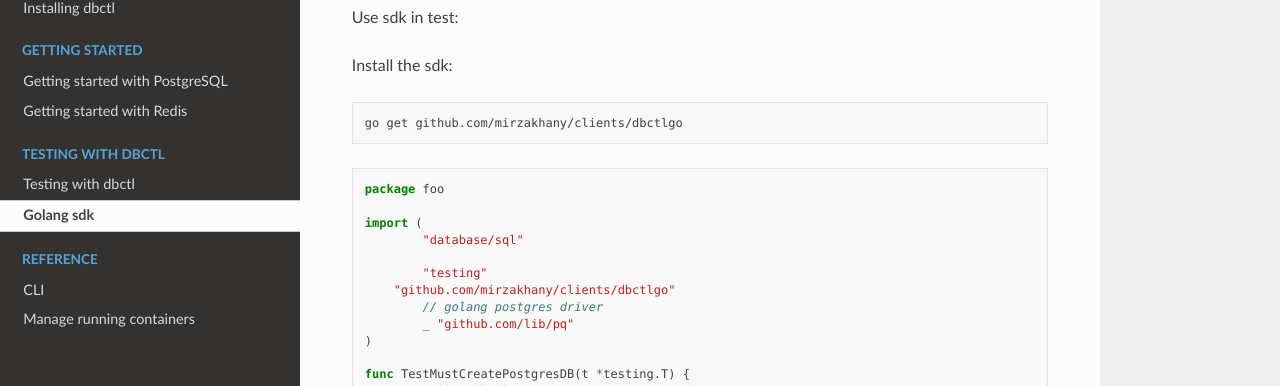
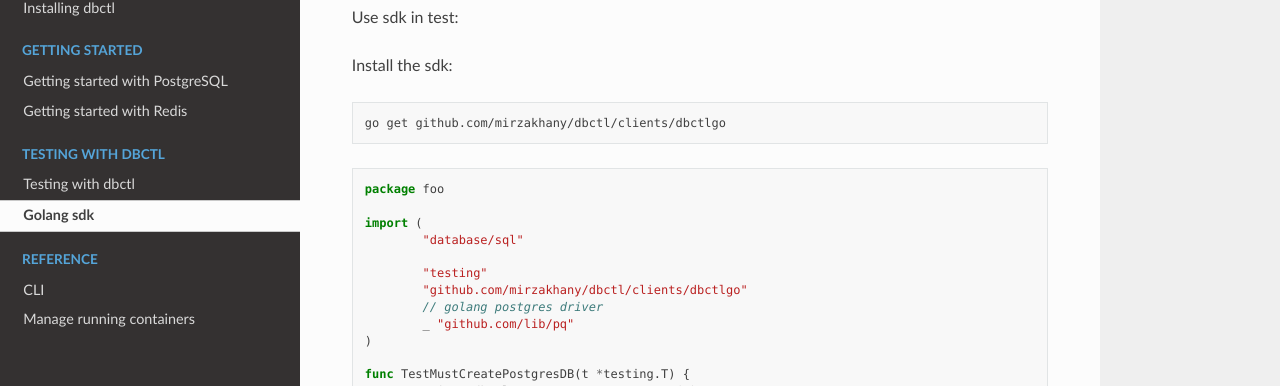
Before and after one commit to mirzakhany/dbctl, a Sphinx documentation site: the page built from docs/testing/golang.md, in a window 1280 px wide and 1400 px high, scrolled down 269 px. Shown: the part 144-530 px from the top of the window. Built offline with Sphinx 7.4.7 and the Read the Docs theme 2.0.0, drawn with Linux system fonts in a browser that asks for light colours; some of the changed text lies outside the part shown.

Commit message:
golang sdk package

````diff
--- a/docs/testing/golang.md
+++ b/docs/testing/golang.md
@@ -13,7 +13,7 @@ Use sdk in test:
 
 Install the sdk:
 ```shell
-go get github.com/mirzakhany/clients/dbctlgo
+go get github.com/mirzakhany/dbctl/clients/dbctlgo
 ```
 
 ```golang
@@ -23,7 +23,7 @@ import (
 	"database/sql"
 
 	"testing"
-    "github.com/mirzakhany/clients/dbctlgo"
+	"github.com/mirzakhany/dbctl/clients/dbctlgo"
 	// golang postgres driver
 	_ "github.com/lib/pq"
 )
@@ -90,7 +90,7 @@ import (
 	"database/sql"
 
 	"testing"
-    "github.com/mirzakhany/clients/dbctlgo"
+	"github.com/mirzakhany/dbctl/clients/dbctlgo"
 	"github.com/gomodule/redigo/redis"
 )
 
````
Also changed, not shown: 2 other files.
